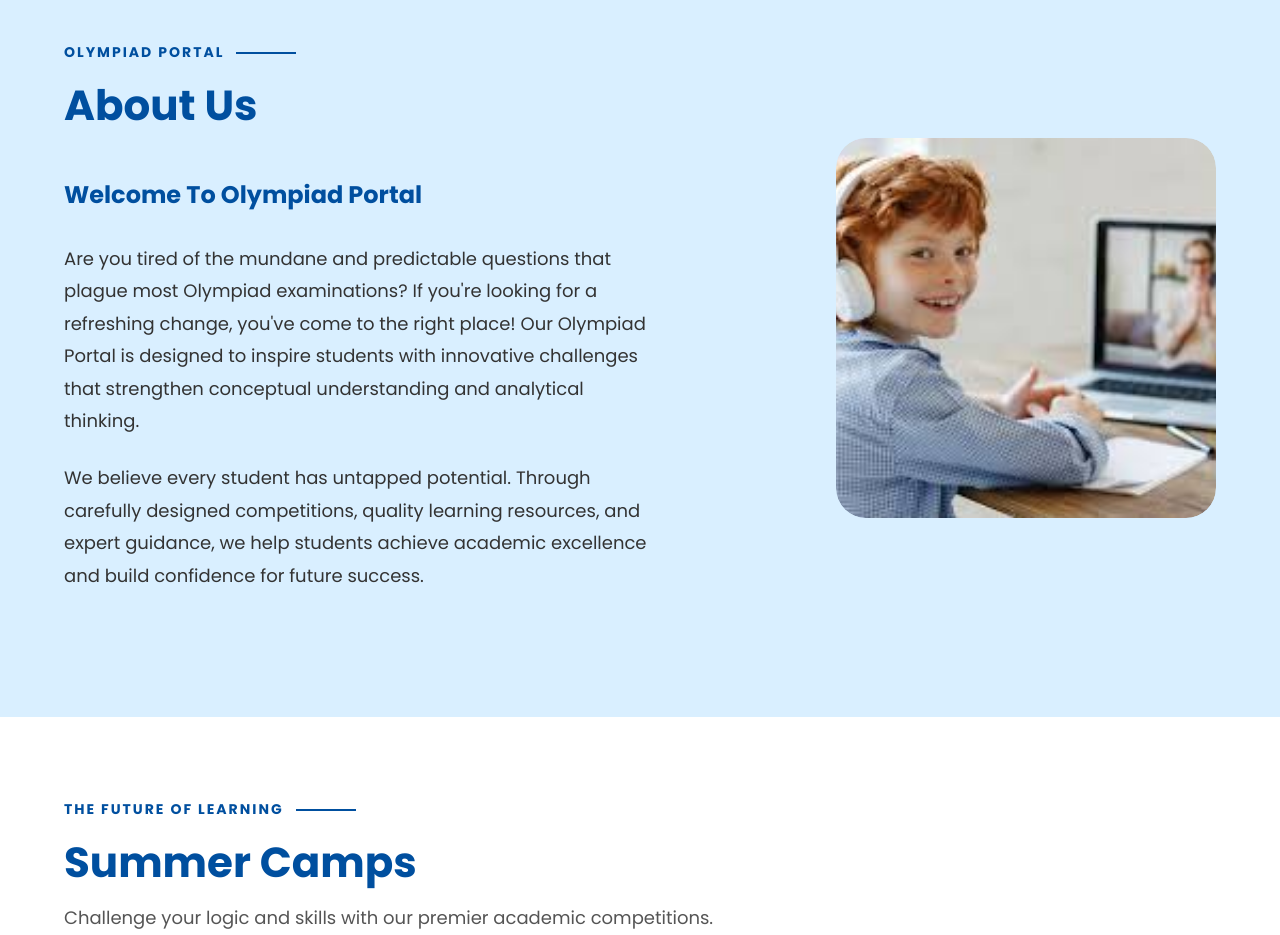
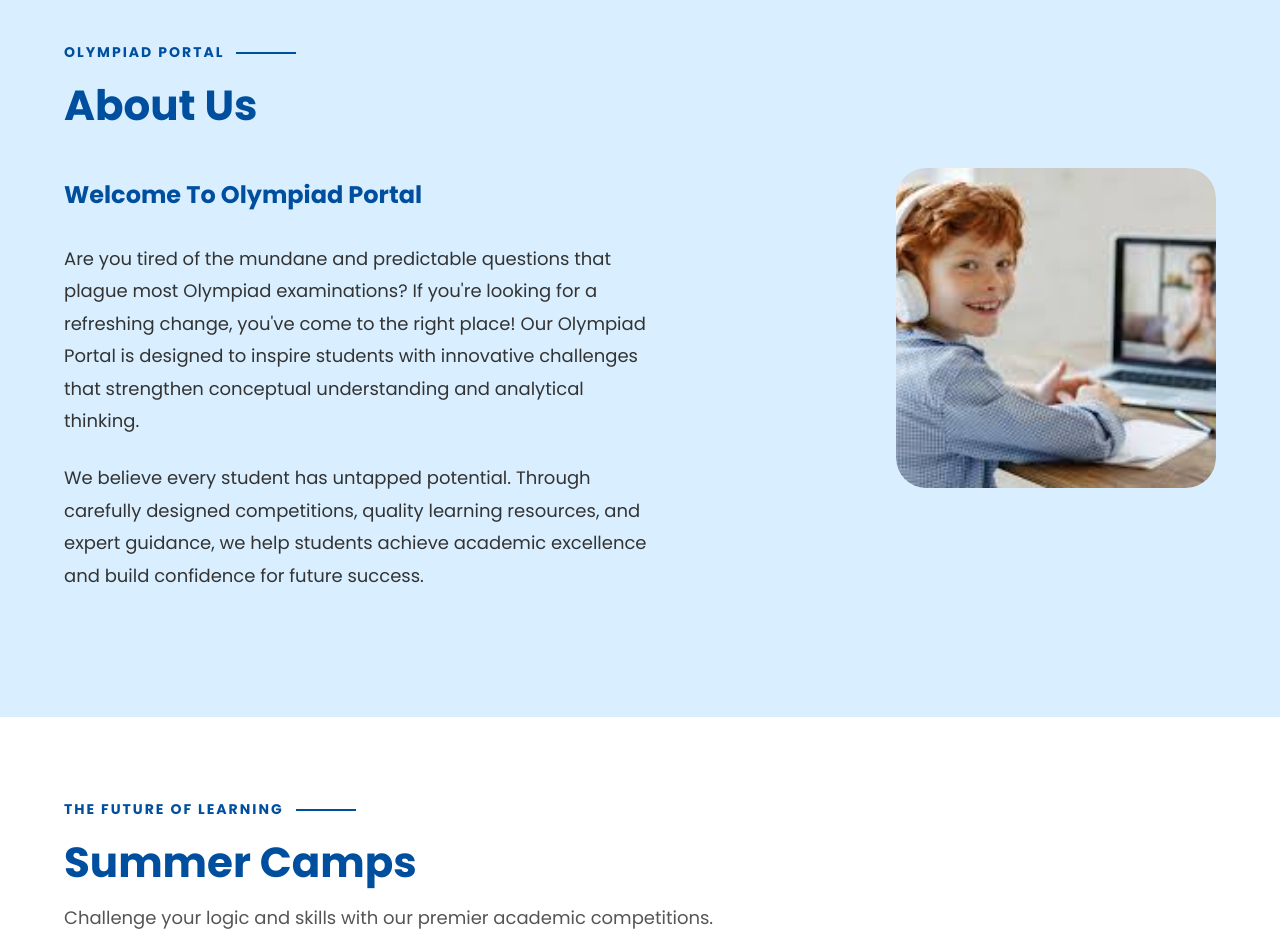
Before and after one commit to ASVABwarriors/Ignyto, a Next.js app: page / in a window 1280 px wide. Shown: the part 920-1855 px from the top of the page. Built offline with nearby package versions, Linux system fonts and the light colour scheme; no server answers; the database is empty.

Commit message:
Reduce About section image size

```diff
--- a/src/components/home/About.tsx
+++ b/src/components/home/About.tsx
@@ -35,9 +35,8 @@ export default function About() {
           </div>
         </div>
 
-        {/* Right side: Square Image */}
         <div className="mt-[30px] lg:mt-0 flex justify-center lg:justify-end w-full">
-          <div className="relative w-full max-w-[380px] aspect-square rounded-[30px] overflow-hidden group">
+          <div className="relative w-full max-w-[300px] md:max-w-[320px] aspect-square rounded-[30px] overflow-hidden group">
             <div className="absolute inset-0 border-[6px] border-transparent group-hover:border-primary rounded-[30px] z-10 transition-colors duration-300 pointer-events-none"></div>
             <img
               src="/images/math.jpg"
```
